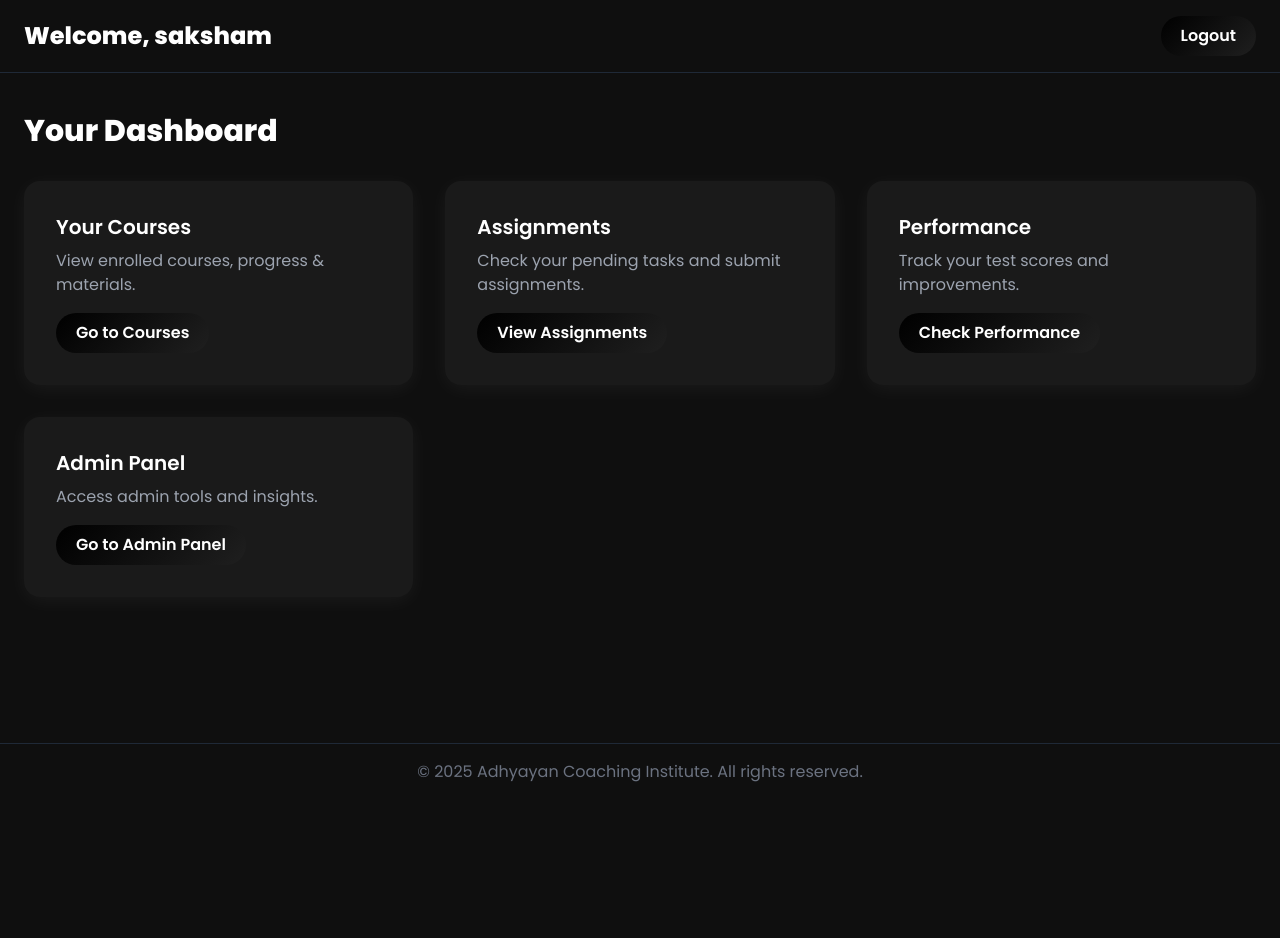
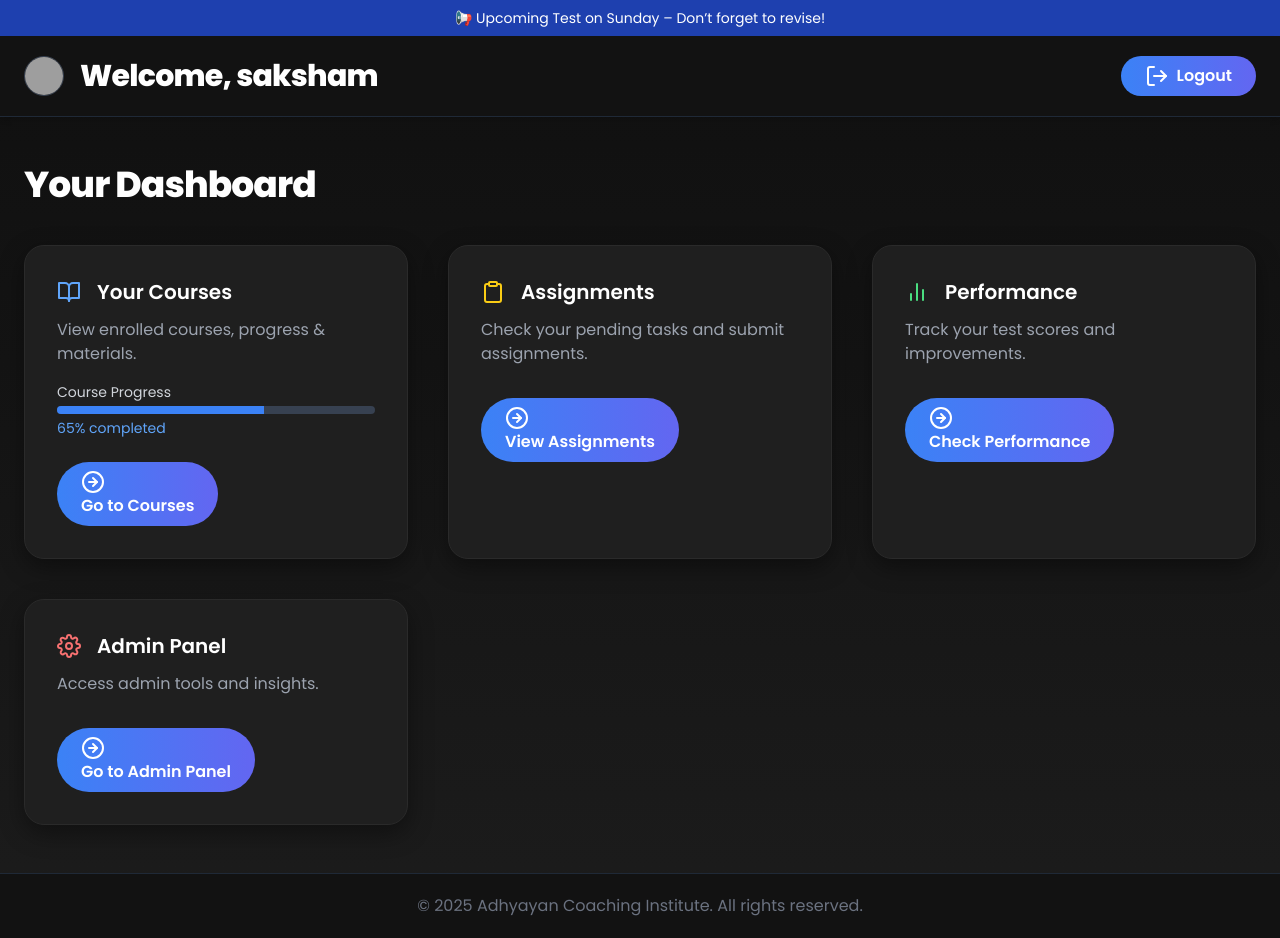
Before and after one commit to saksham801/Adhyayan_Coaching_Institute, a Django app: page /dashboard/ in a window 1280 px wide. Before the commit the page ends 782 px from the top, so only its background shows below. Run offline with Django 5.2, Linux system fonts and the light colour scheme; a user stored in the database is signed in; parts of the project's set-up code (start-up, migrations or seed data) failed here and were passed over; some libraries are stand-ins or nearby versions; grey boxes are pictures that could not be loaded.

Commit message:
updated dashboard and messages templates

```diff
--- a/dashboard/templates/dash.html
+++ b/dashboard/templates/dash.html
@@ -1,90 +1,146 @@
 <!DOCTYPE html>
 <html lang="en">
 <head>
-    <meta charset="UTF-8">
+  <meta charset="UTF-8" />
   <link rel="shortcut icon" href="https://ik.imagekit.io/7idrbomgh/fotor-20250601115557.png?updatedAt=1748759210737" type="image/x-icon" />
   <title>Dashboard | Adhyayan Coaching</title>
-    <meta name="viewport" content="width=device-width, initial-scale=1">
+  <meta name="viewport" content="width=device-width, initial-scale=1" />
   <script src="https://cdn.tailwindcss.com"></script>
-    <link href="https://fonts.googleapis.com/css2?family=Poppins:wght@400;600;800&display=swap" rel="stylesheet">
+  <link href="https://fonts.googleapis.com/css2?family=Poppins:wght@400;600;800&display=swap" rel="stylesheet" />
+  <link href="https://unpkg.com/aos@2.3.1/dist/aos.css" rel="stylesheet" />
+  <script src="https://unpkg.com/feather-icons"></script>
   <style>
     body {
       font-family: 'Poppins', sans-serif;
-            background-color: #0f0f0f;
-            color: #ffffff;
+      background: linear-gradient(to bottom, #0f0f0f, #1c1c1c);
+      color: #fff;
     }
     .glow-button {
-            background: linear-gradient(135deg, #000000, #1f1f1f);
+      background: linear-gradient(to right, #3b82f6, #6366f1);
       color: white;
-            padding: 0.5rem 1.25rem;
+      padding: 0.5rem 1.5rem;
       font-weight: 600;
       border-radius: 9999px;
       transition: all 0.3s ease-in-out;
-            cursor: pointer;
       display: inline-flex;
       align-items: center;
-            justify-content: center;
-            border: none;
+      gap: 0.5rem;
     }
     .glow-button:hover {
-            filter: brightness(1.2);
+      transform: scale(1.05);
+      box-shadow: 0 0 15px rgba(99, 102, 241, 0.6);
     }
     .card {
-            background-color: #1a1a1a;
-            border-radius: 1rem;
+      background: #1f1f1f;
+      border-radius: 1.25rem;
       padding: 2rem;
-            box-shadow: 0 4px 20px rgba(255, 255, 255, 0.05);
+      box-shadow: 0 8px 25px rgba(0, 0, 0, 0.4);
       transition: transform 0.3s ease;
+      border: 1px solid #2a2a2a;
     }
     .card:hover {
-            transform: translateY(-5px);
+      transform: translateY(-8px);
     }
   </style>
 </head>
+
 <body class="min-h-screen flex flex-col">
 
+  <!-- Notification Bar -->
+  <div class="w-full bg-blue-800 text-white text-sm text-center py-2">
+    📢 Upcoming Test on Sunday – Don’t forget to revise!
+  </div>
+
   <!-- Header -->
-<header class="w-full px-6 py-4 flex justify-between items-center border-b border-gray-800">
-    <h1 class="text-2xl font-bold">Welcome, {{ user.username }}</h1>
+  <header class="w-full px-6 py-5 flex justify-between items-center border-b border-gray-800 bg-[#121212] shadow-md">
+    <div class="flex items-center gap-4">
+      <img src="https://ui-avatars.com/api/?name={{ user.username }}&background=1f2937&color=fff&rounded=true&size=64" alt="avatar" class="w-10 h-10 rounded-full border border-gray-700" />
+      <h1 class="text-2xl sm:text-3xl font-bold tracking-tight">Welcome, {{ user.username }}</h1>
+    </div>
     <a href="{% url 'logout' %}">
-        <button class="glow-button">Logout</button>
+      <button class="glow-button">
+        <i data-feather="log-out"></i> Logout
+      </button>
     </a>
   </header>
 
-<!-- Main Content -->
-<main class="flex-1 px-6 py-10 max-w-7xl mx-auto">
-    <h2 class="text-3xl font-extrabold mb-8">Your Dashboard</h2>
-    <div class="grid grid-cols-1 sm:grid-cols-2 lg:grid-cols-3 gap-8">
-        <!-- Example Cards -->
-        <div class="card">
-            <h3 class="text-xl font-semibold mb-2">Your Courses</h3>
-            <p class="text-gray-400">View enrolled courses, progress & materials.</p>
-            <a href="{% url 'index' %}" class="inline-block mt-4 glow-button">Go to Courses</a>
+  <!-- Main -->
+  <main class="flex-1 px-6 py-12 max-w-7xl mx-auto">
+    <h2 class="text-4xl font-extrabold mb-10 tracking-tight" data-aos="fade-up">Your Dashboard</h2>
+    <div class="grid grid-cols-1 sm:grid-cols-2 lg:grid-cols-3 gap-10">
+
+      <!-- Courses -->
+      <div class="card" data-aos="fade-up" data-aos-delay="100">
+        <div class="flex items-center gap-4 mb-3">
+          <i data-feather="book-open" class="text-blue-400"></i>
+          <h3 class="text-xl font-semibold">Your Courses</h3>
         </div>
-        <div class="card">
-            <h3 class="text-xl font-semibold mb-2">Assignments</h3>
-            <p class="text-gray-400">Check your pending tasks and submit assignments.</p>
-            <a href="#" class="inline-block mt-4 glow-button">View Assignments</a>
+        <p class="text-gray-400 mb-4">View enrolled courses, progress & materials.</p>
+        <div class="mb-4">
+          <p class="text-sm text-gray-300 mb-1">Course Progress</p>
+          <div class="w-full h-2 bg-gray-700 rounded-full overflow-hidden">
+            <div class="bg-blue-500 h-full w-[65%] transition-all duration-500"></div>
           </div>
-        <div class="card">
-            <h3 class="text-xl font-semibold mb-2">Performance</h3>
-            <p class="text-gray-400">Track your test scores and improvements.</p>
-            <a href="#" class="inline-block mt-4 glow-button">Check Performance</a>
+          <p class="text-sm mt-1 text-blue-400">65% completed</p>
         </div>
+        <a href="{% url 'index' %}" class="inline-block mt-2 glow-button">
+          <i data-feather="arrow-right-circle"></i> Go to Courses
+        </a>
+      </div>
+
+      <!-- Assignments -->
+      <div class="card" data-aos="fade-up" data-aos-delay="200">
+        <div class="flex items-center gap-4 mb-3">
+          <i data-feather="clipboard" class="text-yellow-400"></i>
+          <h3 class="text-xl font-semibold">Assignments</h3>
+        </div>
+        <p class="text-gray-400 mb-4">Check your pending tasks and submit assignments.</p>
+        <a href="#" class="inline-block mt-4 glow-button">
+          <i data-feather="arrow-right-circle"></i> View Assignments
+        </a>
+      </div>
+
+      <!-- Performance -->
+      <div class="card" data-aos="fade-up" data-aos-delay="300">
+        <div class="flex items-center gap-4 mb-3">
+          <i data-feather="bar-chart-2" class="text-green-400"></i>
+          <h3 class="text-xl font-semibold">Performance</h3>
+        </div>
+        <p class="text-gray-400 mb-4">Track your test scores and improvements.</p>
+        <a href="#" class="inline-block mt-4 glow-button">
+          <i data-feather="arrow-right-circle"></i> Check Performance
+        </a>
+      </div>
+
       {% if user.email in allow_email %}
-    <div class="card">
-        <h3 class="text-xl font-semibold mb-2">Admin Panel</h3>
-        <p class="text-gray-400">Access admin tools and insights.</p>
-        <a href="{% url 'get_message' %}" class="inline-block mt-4 glow-button">Go to Admin Panel</a>
+      <!-- Admin Panel -->
+      <div class="card" data-aos="fade-up" data-aos-delay="400">
+        <div class="flex items-center gap-4 mb-3">
+          <i data-feather="settings" class="text-red-400"></i>
+          <h3 class="text-xl font-semibold">Admin Panel</h3>
+        </div>
+        <p class="text-gray-400 mb-4">Access admin tools and insights.</p>
+        <a href="{% url 'get_message' %}" class="inline-block mt-4 glow-button">
+          <i data-feather="arrow-right-circle"></i> Go to Admin Panel
+        </a>
       </div>
       {% endif %}
     </div>
   </main>
 
   <!-- Footer -->
-<footer class="text-center text-gray-500 py-4 border-t border-gray-800">
+  <footer class="text-center text-gray-500 py-5 border-t border-gray-800 bg-[#121212]">
     &copy; 2025 Adhyayan Coaching Institute. All rights reserved.
   </footer>
 
+  <!-- Feather & AOS Scripts -->
+  <script src="https://unpkg.com/aos@2.3.1/dist/aos.js"></script>
+  <script>
+    feather.replace();
+    AOS.init({
+      duration: 800,
+      once: true
+    });
+  </script>
 </body>
 </html>
```
Also changed, not shown: dashboard/templates/mess.html (+112 -17 lines). Lines whose indentation alone changed are shown as unchanged.
